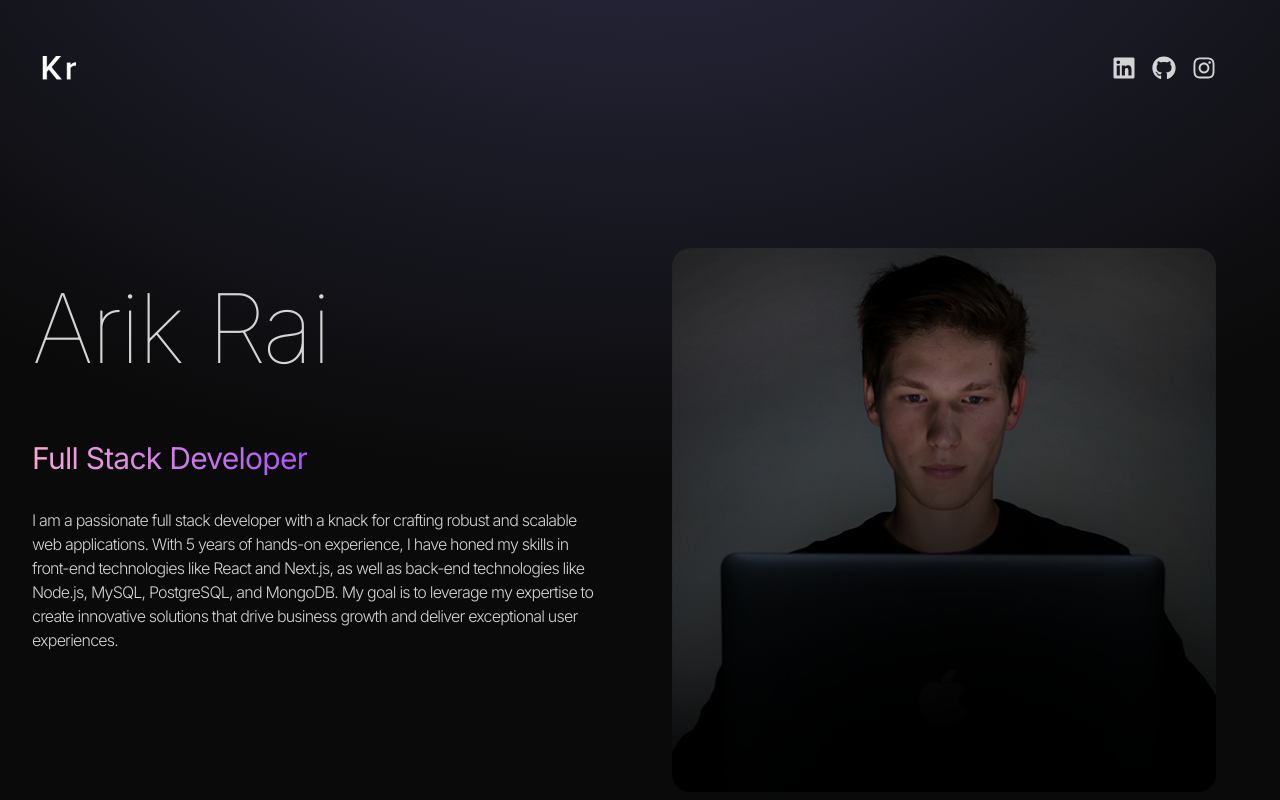
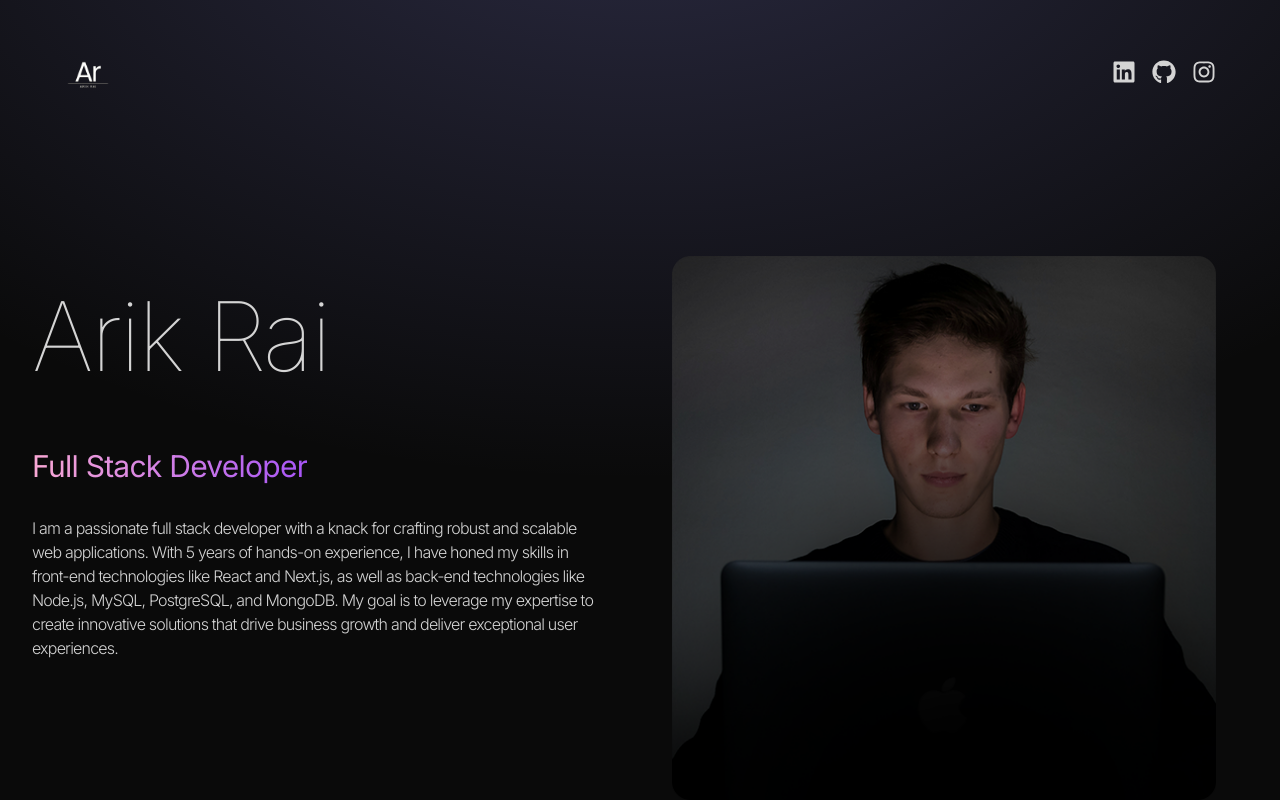
Before and after one commit to KilluaZ01/React_Portfolio, a React (Vite) app: page / in a window 1280 px wide. Shown: the top 800 px of the page. Built offline with nearby package versions, Linux system fonts and the light colour scheme.

Commit message:
Logo Added in Navbar

```diff
--- a/src/components/Navbar.jsx
+++ b/src/components/Navbar.jsx
@@ -1,4 +1,4 @@
-import logo from "../assets/kevinRushLogo.png";
+import logo from "../assets/ArikLogo.png";
 import { FaLinkedin } from "react-icons/fa";
 import { FaGithub } from "react-icons/fa";
 import { FaInstagram } from "react-icons/fa";
@@ -7,7 +7,7 @@ const Navbar = () => {
   return (
     <nav className="mb-20 flex items-center justify-between py-6">
       <div className="flex flex-shrink-0 items-center">
-        <img className="mx-2 w-10" src={logo} alt="logo" />
+        <img className="mx-2 w-24" src={logo} alt="logo" />
       </div>
       <div className="m-8 flex items-center justify-center gap-4 text-2xl">
         <a
--- a/src/constants/index.js
+++ b/src/constants/index.js
@@ -70,7 +70,7 @@ export const PROJECTS = [
 ];
 
 export const CONTACT = {
-  address: "767 Fifth Avenue, New York, NY 10153 ",
-  phoneNo: "+12 4555 666 00 ",
-  email: "me@example.com",
+  address: "Nayapati, Gokarneshwar, Kathmandu",
+  phoneNo: "+977 9848063688",
+  email: "raiarik97@gmail.com",
 };
```
Also changed, not shown: src/assets/ArikLogo.png (added), src/assets/kevinRushLogo.png (deleted).
